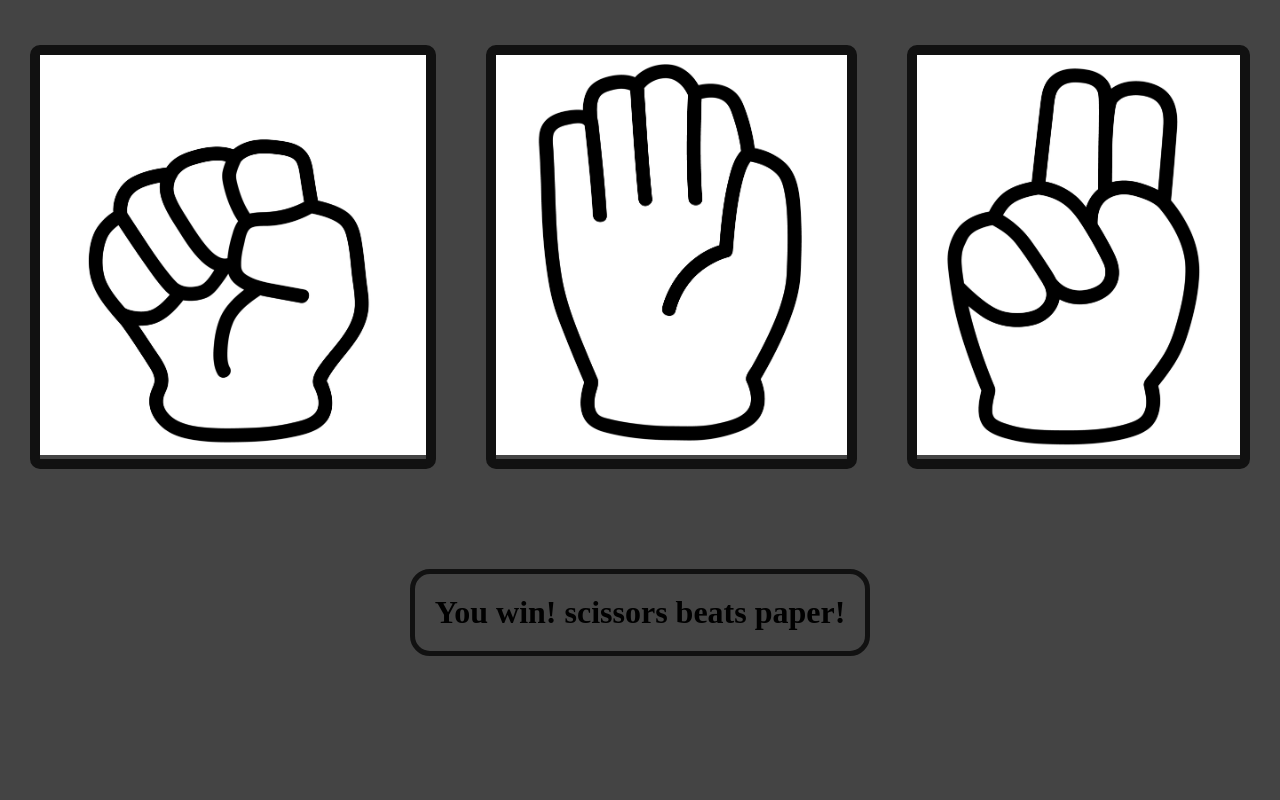
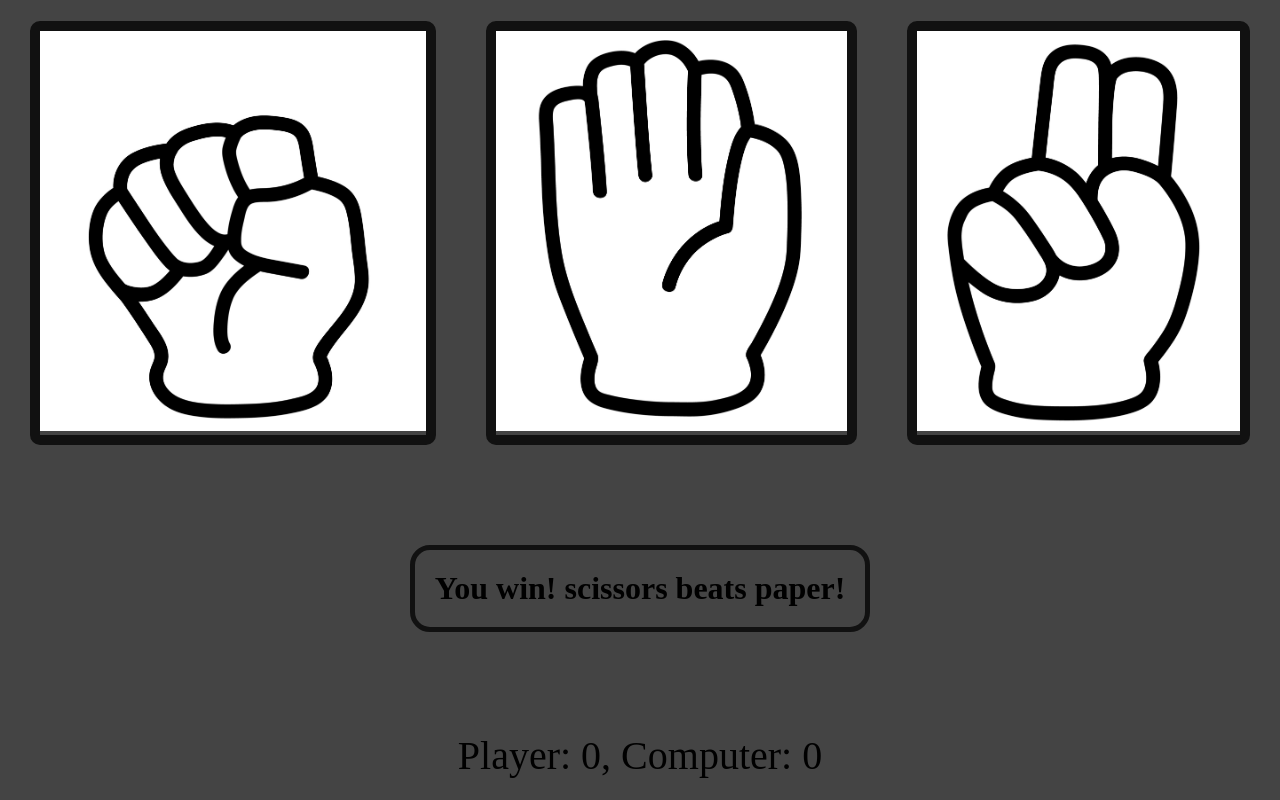
Before and after one commit to Damianen/rock-paper-scissors, a plain HTML site: page index.html in a window 1280 px wide. Drawn offline with Linux system fonts and the light colour scheme.

Commit message:
add score board

```diff
--- a/index.html
+++ b/index.html
@@ -17,7 +17,7 @@
             <div class="scissors"><img height="400" src="images/scissors.jpg"></div>
         </div>
         <h1>Select Rock Paper or Scissors!</h1>
-        <p></p>
+        <p>Player: 0, Computer: 0</p>
     </div>
     <script src="script.js"></script>
 </body>
--- a/style.css
+++ b/style.css
@@ -43,3 +43,7 @@ h1 {
     border: 5px solid #111111;
     border-radius: 20px;
 }
+
+p {
+    font-size: 40px;
+}
```
